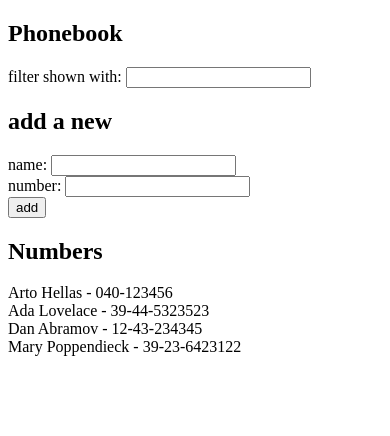
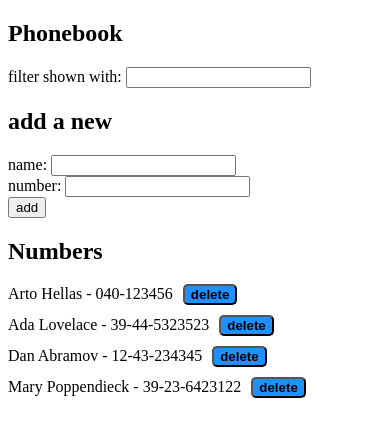
Before and after one commit to bruna-finholdt/fullstack-open-course, a React (Create React App) app in the folder part-2/phonebook/: page / in a window 390 px wide. Shown: the top 436 px of the page. Built offline with nearby package versions, Linux system fonts and the light colour scheme; data requests are answered from the project's data file.

Commit message:
part 2 phonebook exercise 2.14

```diff
--- a/part-2/phonebook/src/App.js
+++ b/part-2/phonebook/src/App.js
@@ -2,7 +2,6 @@ import { useState, useEffect } from "react";
 import Filter from "./components/Filter";
 import PersonForm from "./components/PersonForm";
 import Persons from "./components/Persons";
-import axios from 'axios'
 import personService from './services/persons'
 
 const App = () => {
@@ -64,6 +63,21 @@ const App = () => {
     }
   };
 
+  const deletePerson = (id) => {
+    const clickedPerson = persons.find(person => person.id === id)
+    if (window.confirm(`Delete ${clickedPerson.name} ?`)) {
+      personService
+      .remove(id)
+      .then(() => {
+        const updatedPersons = persons.filter(person => person.id !== id)
+        setPersons(updatedPersons)
+      })
+      .catch(error => {
+        console.error('Erro ao excluir:', error);
+      });
+    }
+  }
+
   return (
     <div>
       <h2>Phonebook</h2>
@@ -77,7 +91,7 @@ const App = () => {
         numberOnChange={handleNumberChange}
       />
       <h2>Numbers</h2>
-      <Persons filteredPersons={filteredPersons} />
+      <Persons filteredPersons={filteredPersons} deletePerson={deletePerson}/>
     </div>
   );
 };
--- a/part-2/phonebook/src/components/Persons.js
+++ b/part-2/phonebook/src/components/Persons.js
@@ -1,12 +1,14 @@
-import React from "react";
 
-const Persons = ({ filteredPersons }) => {
+
+const Persons = ({ filteredPersons, deletePerson }) => {
+
   return (
     <div>
       <ul style={{ padding: 0 }}>
         {filteredPersons.map((person) => (
-          <li style={{ listStyle: "none" }} key={person.id}>
+          <li style={{ listStyle: "none", marginBottom: '10px' }} key={person.id}>
             {person.name} - {person.number}
+            <button style={{marginLeft: '10px', backgroundColor: 'dodgerblue', borderRadius: '5px', fontWeight: 'bold'}} onClick={() => deletePerson(person.id)}>delete</button>
           </li>
         ))}
       </ul>
--- a/part-2/phonebook/src/services/persons.js
+++ b/part-2/phonebook/src/services/persons.js
@@ -11,6 +11,11 @@ const create = newObject => {
   return request.then(response => response.data)
 }
 
+const remove = id => {
+  const request = axios.delete(`${baseUrl}/${id}`);
+  return request.then(response => response.data);
+}
+
 // export default {
 //   getAll: getAll,
 //   create: create
@@ -18,7 +23,6 @@ const create = newObject => {
 
 export default {
   getAll,
-  create
+  create,
+  remove
 }
-
-//exercise 2.13 done and commited in the previous exercise commit
```
